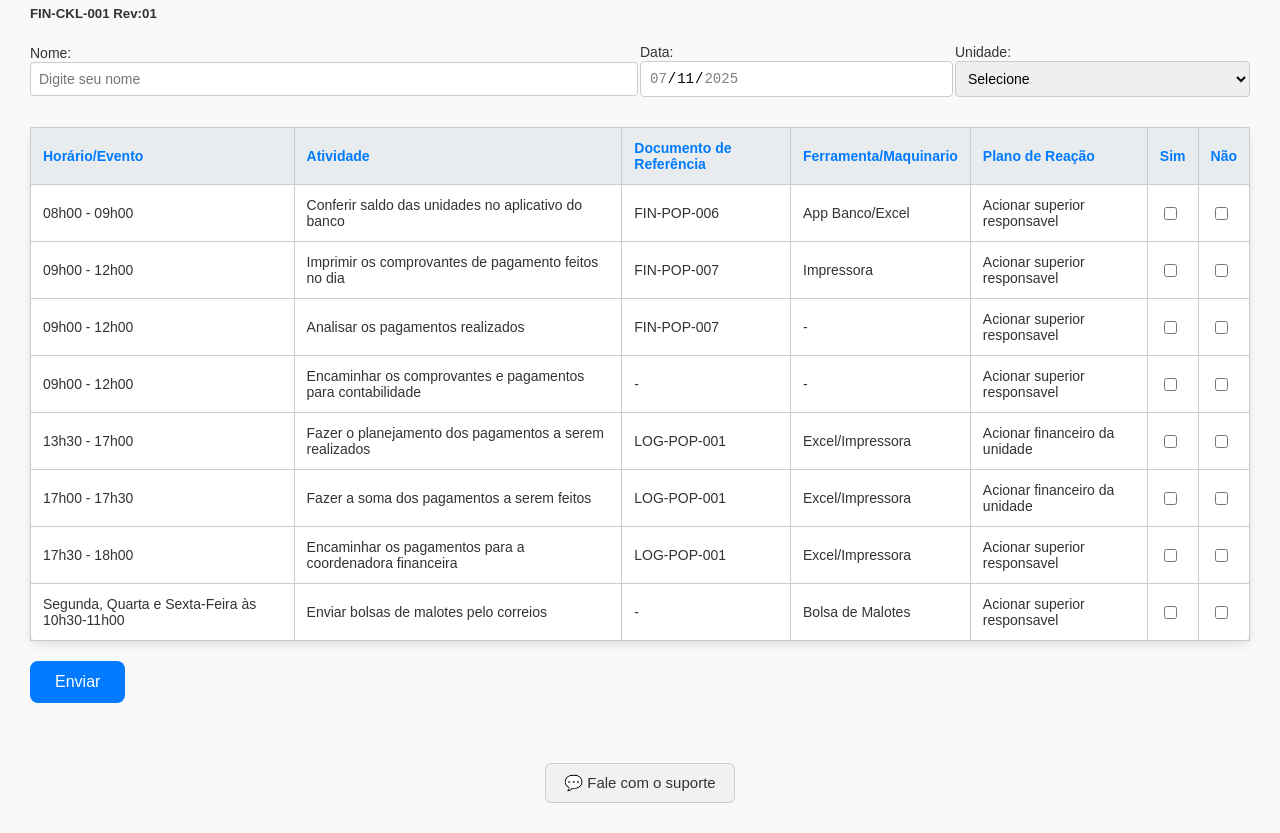
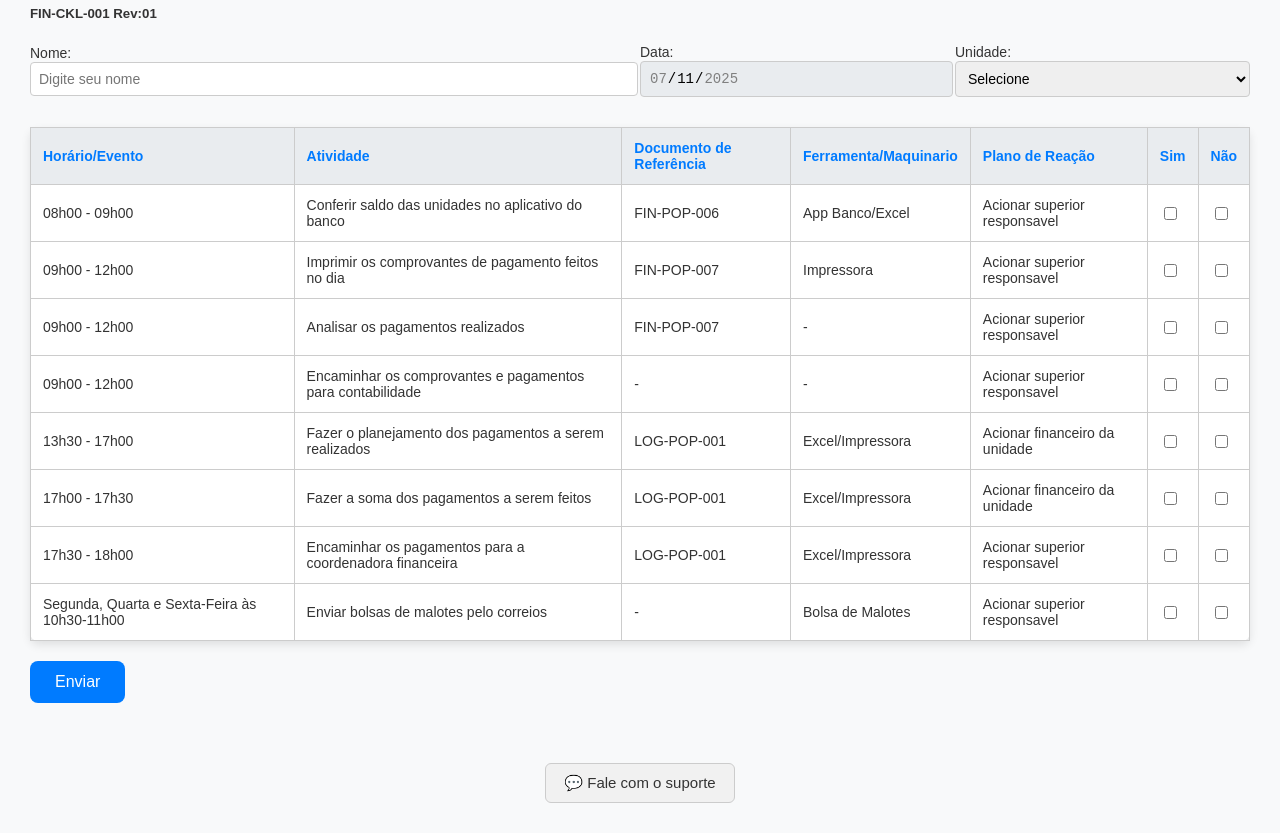
Before and after one commit to grupotriunfante/FIN-CKL-001, a plain HTML site: page index.htm in a window 1280 px wide. Shown: the part 91-924 px from the top of the page. Drawn offline with Linux system fonts and the light colour scheme.

Commit message:
Update index.htm
rev02

```diff
--- a/index.htm
+++ b/index.htm
@@ -1,4 +1,3 @@
-
 <!DOCTYPE html>
 <html lang="pt-br">
 <head>
@@ -105,7 +104,6 @@
   <h1 style="font-size: 32px; margin: 0;">Checklist de Rotina - Analista Financeiro CTD</h1>
 </div>
 <h5>FIN-CKL-001 Rev:01</h5>
-<!-- Formulário de informações iniciais -->
 <div class="form-container" style="display: flex; gap: 20px; align-items: center; flex-wrap: wrap;">
   <div style="flex: 2;">
     <label for="nome">Nome:</label>
@@ -132,8 +130,7 @@
       <option value="API">API</option>
       <option value="TPH">TPH</option>
       <option value="TCG">TCG</option>
-      <option value="TCG">CTD</option>
-
+      <option value="CTD">CTD</option>
     </select>
   </div>
 </div>
@@ -163,7 +160,7 @@
           ["17h00 - 17h30","Fazer a soma dos pagamentos a serem feitos","LOG-POP-001","Excel/Impressora","Acionar financeiro da unidade"],
           ["17h30 - 18h00","Encaminhar os pagamentos para a coordenadora financeira","LOG-POP-001","Excel/Impressora","Acionar superior responsavel"],
           ["Segunda, Quarta e Sexta-Feira às 10h30-11h00","Enviar bolsas de malotes pelo correios","-","Bolsa de Malotes","Acionar superior responsavel"],
-          ];
+        ];
 
         for (let i = 0; i < atividades.length; i++) {
           document.write(`
@@ -210,8 +207,9 @@
     checkboxes.forEach(c => {
       if (c !== checkbox) c.checked = false;
     });
-    const horaCampo = document.querySelector(`[name=hora_${nomeAtividade}]`);
-    const respostaCampo = document.querySelector(`[name=resposta_${nomeAtividade}]`);
+    // Uso de template string com aspas para o valor do atributo name para maior robustez
+    const horaCampo = document.querySelector(`input[name="hora_${nomeAtividade}"]`);
+    const respostaCampo = document.querySelector(`input[name="resposta_${nomeAtividade}"]`);
     horaCampo.value = new Date().toLocaleString('pt-BR');
     respostaCampo.value = valorSelecionado;
   }
@@ -228,9 +226,11 @@
     }
 
     let algumaMarcada = false;
+    // O loop deve usar o array 'atividades' para determinar o número de atividades
     for (let i = 1; i <= atividades.length; i++) {
-      const resposta = document.querySelector(`[name=resposta_atividade_${i}]`).value;
-      if (resposta === "Sim" || resposta === "Não") {
+      // Uso de template string com aspas para o valor do atributo name para maior robustez
+      const respostaCampo = document.querySelector(`input[name="resposta_atividade_${i}"]`);
+      if (respostaCampo && (respostaCampo.value === "Sim" || respostaCampo.value === "Não")) {
         algumaMarcada = true;
         break;
       }
@@ -270,7 +270,6 @@
   });
 
 </script>
-<!-- Botão de ajuda discreto no final da página -->
 <div style="text-align: center; margin-top: 60px; margin-bottom: 20px;">
   <a href="mailto:luis.correia@triunfante.com.br,marcelo.portella@triunfante.com.br,raphael.bortot@triunfante.com.br,daniela.nachbar@triunfante.com.br?subject=Ajuda%20-%20Checklist%20Coord%20Adm"
      style="
@@ -295,19 +294,23 @@
 <script>
   window.onload = function () {
     const dataInput = document.getElementById("data");
-    const hoje = new Date().toISOString().split("T")[0];
-    dataInput.value = hoje;
-    dataInput.min = hoje;
-    dataInput.max = hoje;
-    dataInput.readOnly = true; // impede que o usuário digite manualmente
+    // Obtém a data atual no fuso horário local (Campinas, SP, Brasil)
+    const agora = new Date();
+
+    const ano = agora.getFullYear();
+    const mes = String(agora.getMonth() + 1).padStart(2, '0'); // Mês é de 0 a 11
+    const dia = String(agora.getDate()).padStart(2, '0');
+
+    const hojeFormatado = `${ano}-${mes}-${dia}`;
+
+    dataInput.value = hojeFormatado;
+    dataInput.min = hojeFormatado;
+    dataInput.max = hojeFormatado;
+    dataInput.readOnly = true; // Impede digitação manual
+    dataInput.style.pointerEvents = 'none'; // Impede clique no calendário
+    dataInput.style.backgroundColor = '#e9ecef'; // Adiciona um estilo visual de desabilitado
   };
 </script>
 
-
-
 </body>
-
-
-
-
 </html>
```
